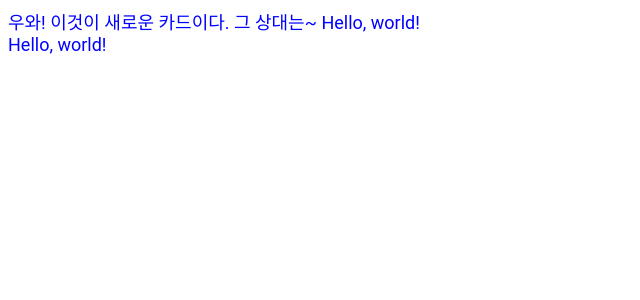
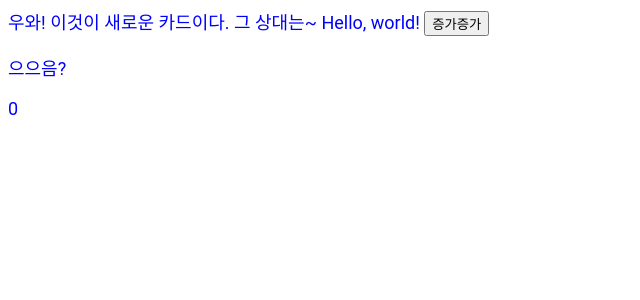
Before and after one commit to cadenzah/vue-practice, a Vue app: page / in a window 1280 px wide. Shown: the top 300 px of the page, without its empty margins (0-640 px from the left). Built offline with nearby package versions, Linux system fonts and the light colour scheme.

Commit message:
practice about custom event handler between parent and child

```diff
--- a/src/App.vue
+++ b/src/App.vue
@@ -1,7 +1,10 @@
 <template>
   <div id="app">
-    <card :message="message"></card>
-    {{ message }}
+    <card
+      :message="message"
+      @customclick="customClick"
+    ></card>
+    <p >{{ count }}</p>
   </div>
 </template>
 
@@ -12,7 +15,14 @@ export default {
   data() {
     return {
       message: 'Hello, world!',
+      count: 0,
     };
+  },
+  methods: {
+    customClick: function() {
+      // alert('customclick')
+      this.count++;
+    },
   },
   components: {
     Card: Card,
--- a/src/components/Card.vue
+++ b/src/components/Card.vue
@@ -1,12 +1,22 @@
 <template>
   <div>
     우와! 이것이 새로운 카드이다. 그 상대는~ {{message}}
+    <button @click="onButtonClick">증가증가</button>
+    <p @customclick="onCustomClick">으으음?</p>
   </div>
 </template>
 
 <script>
 export default {
   props: ['message'],
+  methods: {
+    onButtonClick: function(e) {
+      this.$emit('customclick', e);
+    },
+    onCustomClick: function() {
+      alert('Card')
+    }
+  },
 }
 </script>
 
```
Also changed, not shown: 1 other file (tests, documents, lock files or other folders).
